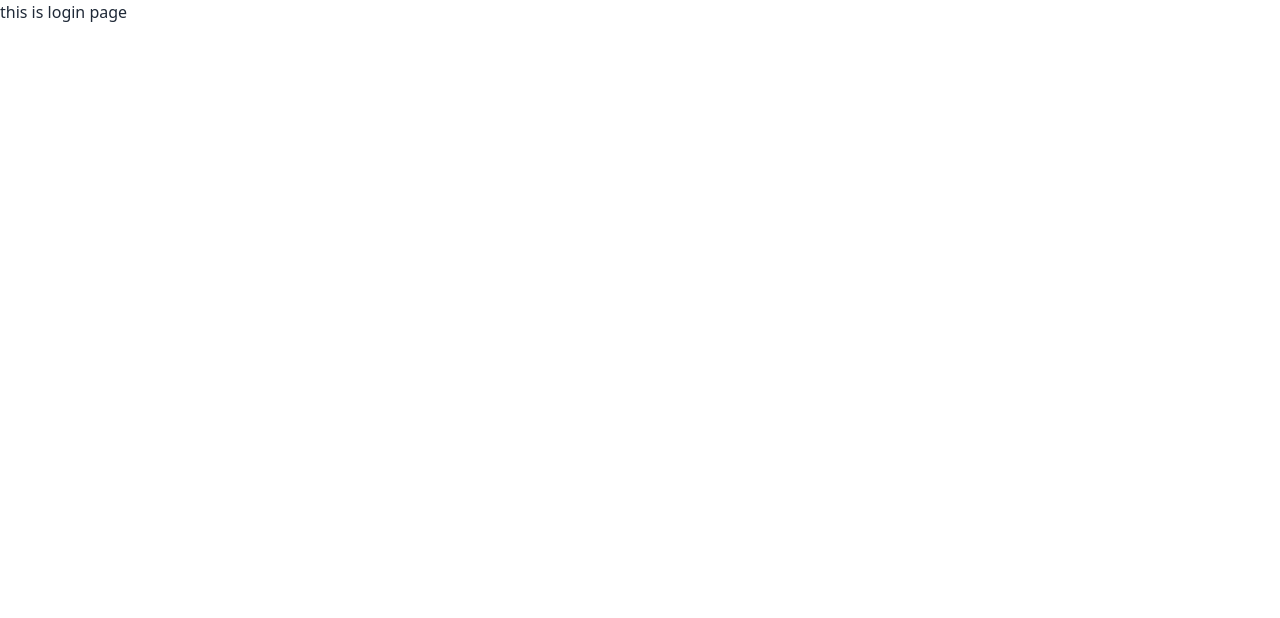
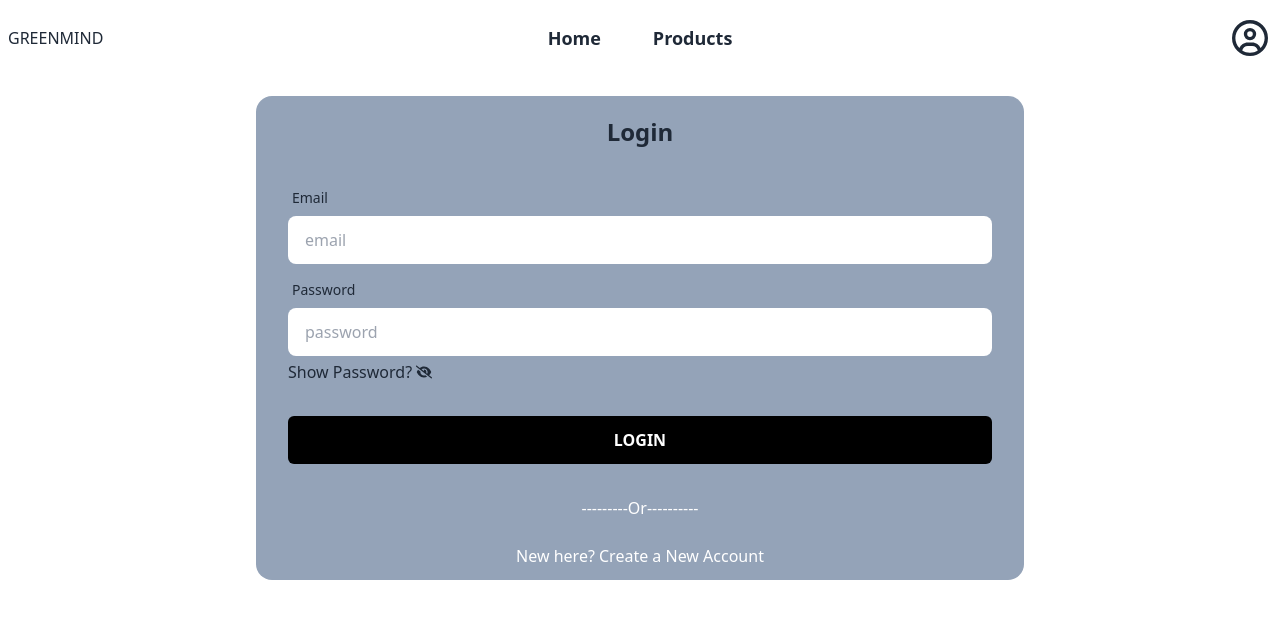
Before and after one commit to redwan9011/greenmind-front, a React (Vite) app: page /login in a window 1280 px wide. Shown: the top 618 px of the page. Built offline with nearby package versions, Linux system fonts and the light colour scheme.

Commit message:
complete login page design

```diff
--- a/package.json
+++ b/package.json
@@ -14,6 +14,8 @@
     "match-sorter": "^6.3.4",
     "react": "^18.2.0",
     "react-dom": "^18.2.0",
+    "react-hook-form": "^7.51.5",
+    "react-icons": "^5.2.1",
     "react-router-dom": "^6.23.1",
     "sort-by": "^1.2.0"
   },
--- /dev/null
+++ b/src/Authentication/Login-signup/Login.jsx
@@ -0,0 +1,82 @@
+import { Link, useLocation, useNavigate } from 'react-router-dom';
+import { useForm } from 'react-hook-form';
+import Navbar from '../../SharedSection/Navbar/Navbar';
+import { useState } from 'react';
+import { FaEye, FaEyeSlash } from 'react-icons/fa6';
+const Login = () => {
+
+  const navigate = useNavigate()
+  const location = useLocation()
+  const from = location?.state?.from?.pathname || '/'
+    const [ show, setShow] = useState()
+
+  const {
+    register,
+    handleSubmit,
+
+
+  } = useForm()
+  const onSubmit = (data) => {
+    console.log(data);
+
+    // login(data.email, data.password)
+    //   .then(result => {
+    //     console.log(result.user);
+
+    //     navigate(from, { replace: true })
+
+    //   })
+    //   .catch(err => {
+    //     console.log(err);
+    //     alert(err.message)
+    //   })
+
+  }
+
+
+  return (
+    <div>
+        <Navbar></Navbar>
+        <div className="card  w-full max-w-3xl mx-auto bg-slate-400 mt-5">
+      <h1 className='text-center text-2xl font-semibold pt-5'>Login</h1>
+      <form className="card-body" onSubmit={handleSubmit(onSubmit)}>
+
+
+        <div className="form-control">
+          <label className="label">
+            <span className="label-text">Email</span>
+          </label>
+          <input type="email" {...register("email")} name='email' placeholder="email" className="input " required />
+        </div>
+
+
+        <div className="form-control">
+          <label className="label">
+            <span className="label-text">Password</span>
+          </label>
+          <input type={show ? "text" : 'password' } {...register("password")} name='password' placeholder="password" className="input " required />
+          <div className='flex items-center gap-1 cursor-pointer mt-1 ' onClick={()=>setShow (!show)}>
+          <span  >Show Password?</span>
+            {
+               !show ?   <FaEyeSlash /> : <FaEye />
+            }
+          </div>
+
+
+        </div>
+        <div className="form-control mt-6">
+          <input type="submit" value="LOGIN" className='bg-black cursor-pointer text-white py-3 rounded-md font-semibold' />
+        </div>
+
+      </form>
+      <p className='text-center text-white'>---------Or----------</p>
+      <div className='text-center my-3'>
+
+      </div>
+      <Link to='/signup' className='text-center text-white pb-3'>New here? Create a New Account </Link>
+    </div>
+    </div>
+  );
+};
+
+export default Login;
--- /dev/null
+++ b/src/Authentication/Login-signup/Signup.jsx
@@ -0,0 +1,13 @@
+import Navbar from "../../SharedSection/Navbar/Navbar";
+
+
+const Signup = () => {
+    return (
+        <div className='max-w-6xl mx-auto'>
+        <Navbar></Navbar>
+        this is signup page
+    </div>
+    );
+};
+
+export default Signup;
--- a/src/Authentication/Login/Login.jsx
+++ /dev/null
@@ -1,11 +0,0 @@
-import React from 'react';
-
-const Login = () => {
-    return (
-        <div>
-            this is login page
-        </div>
-    );
-};
-
-export default Login;
--- a/src/Authentication/Login/signup/Signup.jsx
+++ /dev/null
@@ -1,11 +0,0 @@
-
-
-const Signup = () => {
-    return (
-        <div>
-             This is signup page-header
-        </div>
-    );
-};
-
-export default Signup;
--- a/src/Layouts/Layout.jsx
+++ b/src/Layouts/Layout.jsx
@@ -4,7 +4,7 @@ import Navbar from "../SharedSection/Navbar/Navbar";
 
 const Layout = () => {
     return (
-        <div>
+        <div className="max-w-6xl mx-auto">
             <Navbar></Navbar>
             <Outlet></Outlet>
         </div>
--- a/src/SharedSection/Navbar/Navbar.jsx
+++ b/src/SharedSection/Navbar/Navbar.jsx
@@ -1,9 +1,57 @@
+import { Link, NavLink } from "react-router-dom";
+import { FaRegCircleUser } from "react-icons/fa6";
 
 
+const navLinkStyle = ({ isActive, isPending }) => {
+    return isPending
+      ? "pending"
+      : `inline-block w-full  text-center text-lg py-2  bg-transparent text rounded font-semibold ${isActive
+        ? "border-blue-500   border-y backdrop-filter backdrop-blur-3xl "
+        : "   hover:border-y hover:border-blue-500 hover:text-gray-600 hover:backdrop-blur-3xl"
+      }`;
+  };
+
 const Navbar = () => {
+
+    const links = <>
+    <li><NavLink to='/' className={navLinkStyle}>Home</NavLink></li>
+    <li><NavLink to='/products' className={navLinkStyle}>Products</NavLink></li>
+
+</>
     return (
         <div>
-            nav
+           <div className="navbar bg-base-100">
+  <div className="navbar-start">
+    <div className="dropdown">
+      <div tabIndex={0} role="button" className="btn btn-ghost lg:hidden">
+        <svg xmlns="http://www.w3.org/2000/svg" className="h-5 w-5" fill="none" viewBox="0 0 24 24" stroke="currentColor"><path strokeLinecap="round" strokeLinejoin="round" strokeWidth="2" d="M4 6h16M4 12h8m-8 6h16" /></svg>
+      </div>
+      <ul tabIndex={0} className="menu menu-sm dropdown-content mt-3 z-[1] p-2 shadow bg-base-100 rounded-box w-52">
+        {
+            links
+        }
+      </ul>
+    </div>
+    <Link to='/'>GREENMIND</Link>
+  </div>
+  <div className="navbar-center hidden lg:flex">
+    <ul className="menu menu-horizontal px-1 gap-5">
+     {
+        links
+     }
+    </ul>
+  </div>
+  {/* profile */}
+  <div className="navbar-end ">
+  <div className="dropdown dropdown-bottom dropdown-end ">
+  <div tabIndex={0} role="button" className=" m-1 text-4xl"><FaRegCircleUser /></div>
+  <ul tabIndex={0} className="dropdown-content z-[1] menu p-2 shadow bg-base-100 rounded-box  ">
+    <li ><Link>Dashboard</Link></li>
+    <li><Link to='/login'>Login</Link></li>
+  </ul>
+</div>
+  </div>
+</div>
         </div>
     );
 };
```
Also changed, not shown: src/Routes/Routes.jsx (+7 -2 lines), 1 other file (tests, documents, lock files or other folders).
